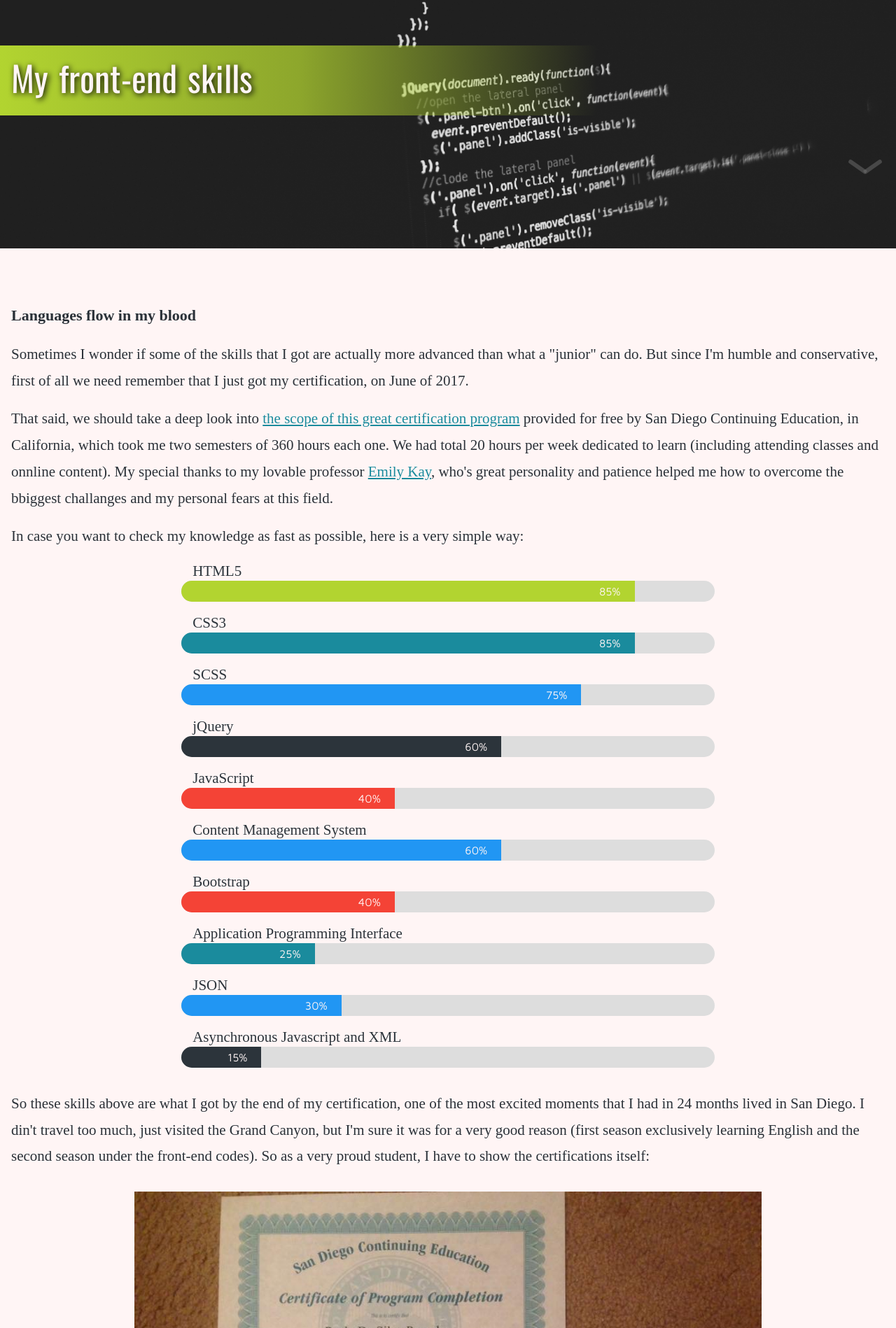
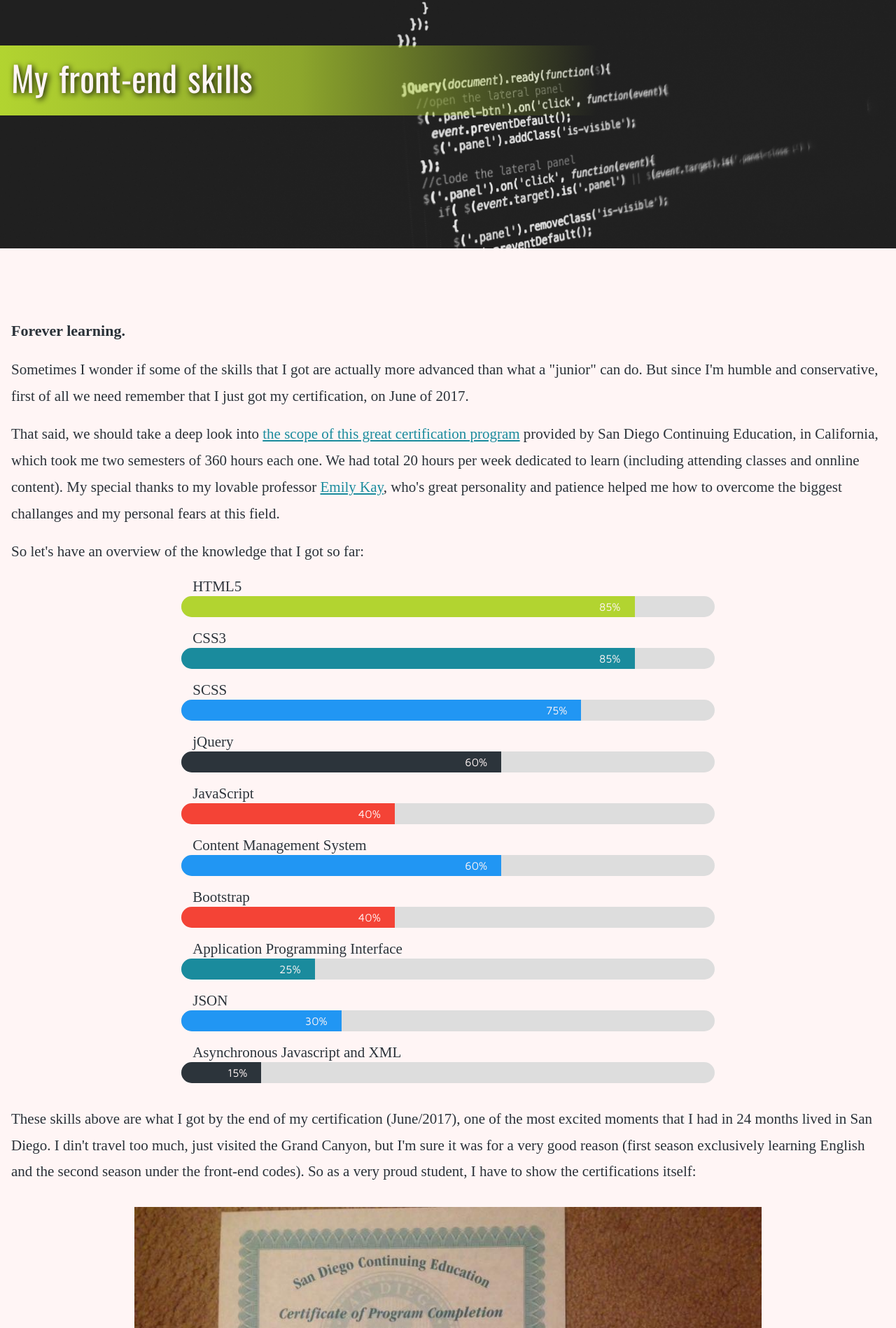
Before and after one commit to pamplonapaulo/portfolio, a PHP site: page /pages/front-end.html in a window 1280 px wide. Shown: the part 325-2223 px from the top of the page at 70% size. Run offline with PHP 8.4, Linux system fonts and the light colour scheme; some web fonts are replaced.

Commit message:
fixing stuff

```diff
--- a/css/style.css
+++ b/css/style.css
@@ -277,6 +277,7 @@ Header Components
       position: relative; } }
 
 #logo {
+  position: relative;
   width: 40px;
   height: auto;
   float: left;
@@ -291,7 +292,6 @@ Header Components
     transform: scale3d(1.2, 1.2, 1); }
   @media only screen and (min-width: 768px) {
     #logo {
-      position: relative;
       width: 60px;
       margin: 15px 0 0 16px; } }
 
@@ -531,7 +531,9 @@ Responsive Top Menu
     display: block;
     height: 205px; }
     .subMenu:hover > ul a {
-      color: #FFF5F5; } }
+      color: #FFF5F5; }
+    .subMenu:hover > ul a.subCurrent {
+      color: #B2D430; } }
 
 .subMenu ul li:hover {
   color: #FFF5F5;
@@ -1080,6 +1082,11 @@ main.main-content {
     color: #2a3138;
     margin: .8em 16px;
     font-weight: 800; }
+  main.main-content h2:first-of-type {
+    padding-top: 1.5em; }
+    @media only screen and (min-width: 768px) {
+      main.main-content h2:first-of-type {
+        padding-top: 1em; } }
   main.main-content > p {
     font-size: 1.8rem;
     font-family: "Droid Serif", serif;
@@ -1195,7 +1202,7 @@ main > p > a {
 
 /* --------------------------------
 
-New Portfolio Gallery
+Portfolio Gallery
 
 -------------------------------- */
 .gallery {
--- a/pages/about.html
+++ b/pages/about.html
@@ -85,9 +85,9 @@
         </div>
        </a>
 
-    <h2>Making a long story short...</h2>
+    <h2>It's a story of languages.</h2>
 
-    <p>My story is a story of languages. After feeling like an expert in how to tell public audiences to do what my clients wanted, now my goal is to be an expert in computer languages: how to tell computers to do what my clients want. And I'm starting from the front portion of the codes.</p>
+    <p>After feeling like an expert in how to tell public audiences to do what my clients wanted, now my goal is to be an expert in computer languages: how to tell computers to do what my clients want. And I'm starting from the front portion of the codes.</p>
     <p>Back to the end of the 1990's, during my Journalism BA., I was in love with the deep Portuguese. I used to spend time alone reading those big old dictionaries, super curious about the ethimologic root of each word.</p>
 
     <p>During my Public Relations career, back to the 2000's, I had an amazing hobby: to learn the acting language, theatre, in one of the best schools in São Paulo. Then after visiting Machu Picchu (Peru) in 2013, I got hit by the traveling virus and I decided to, first of all, get a good level of English. So in 2014 I moved to live 9 months in San Diego, California, where I attended a public school in the morning and a paid school at the afternoon, like an English overdose, incresed by an American girlfriend from Indiana. I need to get deep to learn the way I like.</p>
--- a/pages/branding.html
+++ b/pages/branding.html
@@ -50,7 +50,7 @@
                     <ul class="touchDropDown">
                         <li><a href="front-end.html">Front-End</a></li>
                         <li><a href="journalism.html">Journalism</a></li>
-                        <li><a>Branding</a></li>
+                        <li><a class="subCurrent">Branding</a></li>
                     </ul>
                 </li>
                 <li><a href="portfolio.html">Portfolio</a></li>
--- a/pages/front-end.html
+++ b/pages/front-end.html
@@ -48,7 +48,7 @@
                 <li><a href="about.html" >About me</a></li>
                 <li href="#" class="subMenu"><a class="current">Know-how</a>
                     <ul class="touchDropDown">
-                        <li><a href="front-end.html">Front-End</a></li>
+                        <li><a class="subCurrent">Front-End</a></li>
                         <li><a href="journalism.html">Journalism</a></li>
                         <li><a href="branding.html">Branding</a></li>
                     </ul>
@@ -85,13 +85,13 @@
         </div>
        </a>
 
-    <h2>Languages flow in my blood</h2>
+    <h2>Forever learning.</h2>
 
     <p>Sometimes I wonder if some of the skills that I got are actually more advanced than what a "junior" can do. But since I'm humble and conservative, first of all we need remember that I just got my certification, on June of 2017.</p>
 
-    <p>That said, we should take a deep look into <a href="http://www.sdce.edu/job-training/computers/front-end-web-developer" target="_blank">the scope of this great certification program</a> provided for free by San Diego Continuing Education, in California, which took me two semesters of 360 hours each one. We had total 20 hours per week dedicated to learn (including attending classes and onnline content). My special thanks to my lovable professor <a href="https://www.linkedin.com/in/emikay/" target="_blank">Emily Kay</a>, who's great personality and patience helped me how to overcome the bbiggest challanges and my personal fears at this field.</p>
+    <p>That said, we should take a deep look into <a href="http://www.sdce.edu/job-training/computers/front-end-web-developer" target="_blank">the scope of this great certification program</a> provided by San Diego Continuing Education, in California, which took me two semesters of 360 hours each one. We had total 20 hours per week dedicated to learn (including attending classes and onnline content). My special thanks to my lovable professor <a href="https://www.linkedin.com/in/emikay/" target="_blank">Emily Kay</a>, who's great personality and patience helped me how to overcome the biggest challanges and my personal fears at this field.</p>
 
-    <p>In case you want to check my knowledge as fast as possible, here is a very simple way:</p>
+    <p>So let's have an overview of the knowledge that I got so far:</p>
 
     <div class="skillsWrapper">
         <p>HTML5</p>
@@ -147,7 +147,7 @@
 
     <br/>
 
-    <p>So these skills above are what I got by the end of my certification, one of the most excited moments that I had in 24 months lived in San Diego. I din't travel too much, just visited the Grand Canyon, but I'm sure it was for a very good reason (first season exclusively learning English and the second season under the front-end codes). So as a very proud student, I have to show the certifications itself:</p>
+    <p>These skills above are what I got by the end of my certification (June/2017), one of the most excited moments that I had in 24 months lived in San Diego. I din't travel too much, just visited the Grand Canyon, but I'm sure it was for a very good reason (first season exclusively learning English and the second season under the front-end codes). So as a very proud student, I have to show the certifications itself:</p>
 
     <div class="parallax" style="background-image:url('../assets/certification.jpg')"></div>
 
--- a/pages/journalism.html
+++ b/pages/journalism.html
@@ -49,7 +49,7 @@
                 <li href="#" class="subMenu"><a class="current">Know-how</a>
                     <ul class="touchDropDown">
                         <li><a href="front-end.html">Front-End</a></li>
-                        <li><a>Journalism</a></li>
+                        <li><a class="subCurrent">Journalism</a></li>
                         <li><a href="branding.html">Branding</a></li>
                     </ul>
                 </li>
--- a/scss/style.scss
+++ b/scss/style.scss
@@ -207,6 +207,7 @@ Header Components
 }
 
 #logo {
+    position: relative;
     width: 40px;
     height: auto;
 	float: left;
@@ -225,7 +226,6 @@ Header Components
     }
 
 	@include MQ(M) {
-        position: relative;
         width: 60px;
 		margin: 15px 0 0 16px;
 	}
@@ -524,6 +524,11 @@ Responsive Top Menu
         a {
             color: $color-white;
         }
+
+        a.subCurrent {
+            color: $color-green;
+
+        }
     }
 }
 
@@ -535,6 +540,7 @@ Responsive Top Menu
         background-color: rgba($color-green, 1);
     }
 }
+
 
 /* --------------------------------
 
@@ -1237,6 +1243,15 @@ main.main-content {
         font-weight: 800;
     }
 
+    h2:first-of-type  {
+        padding-top: 1.5em;
+
+        @include MQ(M) {
+            padding-top: 1em;
+
+        }
+    }
+
 	> p {
 		font-size: 1.8rem;
         font-family: $font-2;
@@ -1265,6 +1280,9 @@ main > p > a {
     color: $color-blue;
 }
 
+
+
+
 #instaFeed > li {
     list-style: none;
     display: inline-block;
@@ -1273,7 +1291,6 @@ main > p > a {
 
     img {
         width: auto;
-
     }
 
     @include MQ(SM) {
@@ -1363,7 +1380,7 @@ main > p > a {
 
 /* --------------------------------
 
-New Portfolio Gallery
+Portfolio Gallery
 
 -------------------------------- */
 
```
Also changed, not shown: pages/portfolio.html (+11 -0 lines), scss/style.css (+184 -174 lines), 2 other files.
